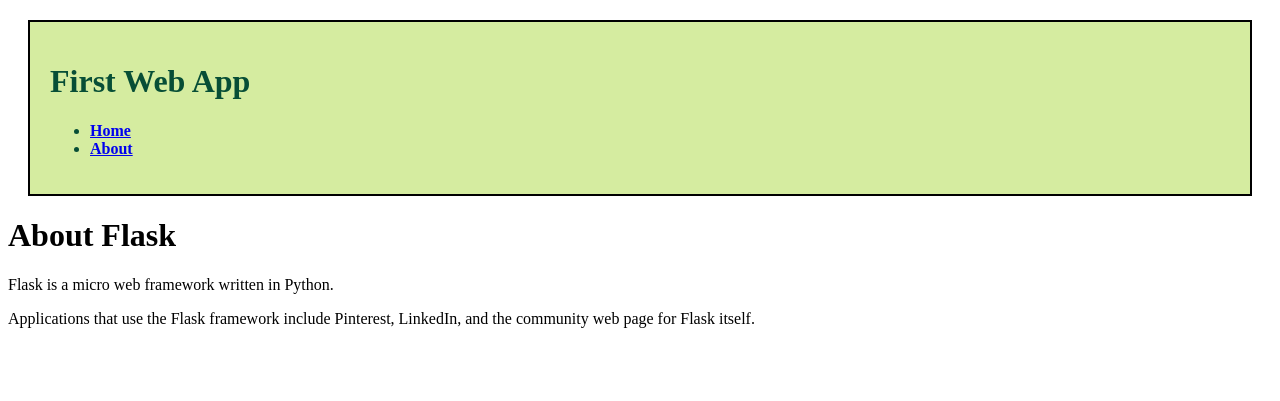
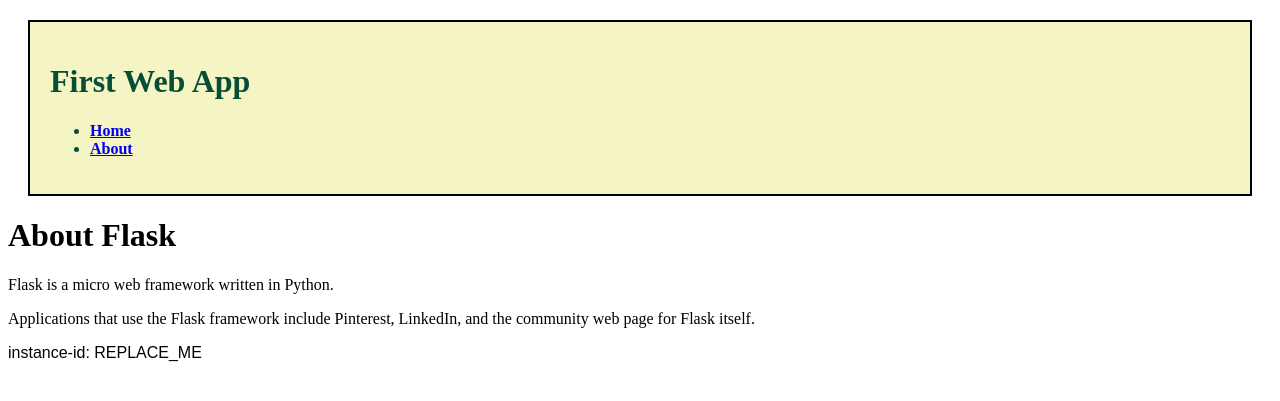
Before and after one commit to psumranchit/flask-demo-for-jenkins-lab, a Flask app: page /about in a window 1280 px wide. Shown: the top 401 px of the page. Run offline with Flask 2, Linux system fonts and the light colour scheme.

Commit message:
add instance-id

```diff
--- a/static/css/template.css
+++ b/static/css/template.css
@@ -1,5 +1,5 @@
 .container {
-    background-color: rgb(213, 236, 160);
+    background-color: rgb(245, 244, 196);
     color: rgb(7, 78, 54);
     border: 2px solid black;
     margin: 20px;
--- a/templates/home.html
+++ b/templates/home.html
@@ -10,7 +10,6 @@
 
     <h1> My First Try Using Flask </h1>
     <p> Flask is Fun. So is Jenkins. </p>
-    <p class="meme"> instance-id: REPLACE_ME </p>
 
     {% endblock %}
   </body>
--- a/templates/template.html
+++ b/templates/template.html
@@ -23,5 +23,7 @@
 {% block content %}
 {% endblock %}
 
+<p class="meme"> instance-id: REPLACE_ME </p>
+
  </body>
 </html>
```
Also changed, not shown: 1 other file.
